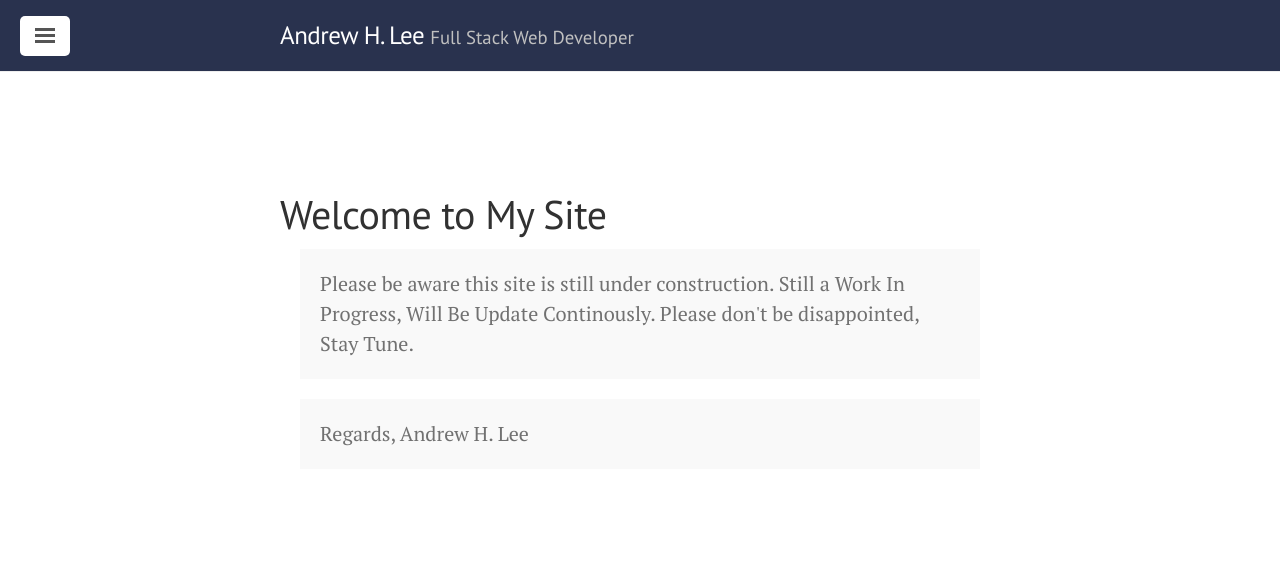
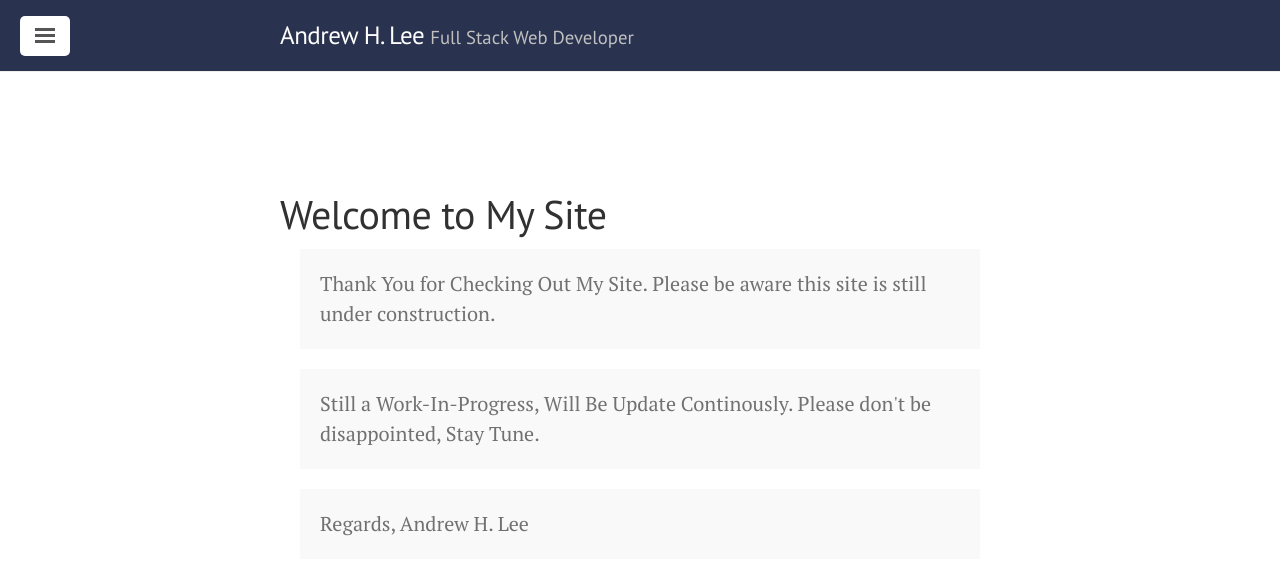
Before and after one commit to andrew-h-lee/andrew-h-lee.github.io, a Jekyll site: the page built from index.html, in a window 1280 px wide. Shown: the top 575 px of the page. Built offline with Jekyll 4.4.1, drawn with Linux system fonts in a browser that asks for light colours; the list of posts is cut into pages by our own code.

Commit message:
More Notice Update

```diff
--- a/index.html
+++ b/index.html
@@ -13,14 +13,18 @@ title: Home
 
         <body class="metro">
           <div class="container">
+
             <p class="message">
-              Please be aware this site is still under construction.
-              Still a Work In Progress, Will Be Update Continously.
+              Thank You for Checking Out My Site. Please be aware this site is still under construction.
+            </p>
+            <p class="message">
+              Still a Work-In-Progress, Will Be Update Continously.
               Please don't be disappointed, Stay Tune.
             </p>
             <p class="message">
               Regards, Andrew H. Lee
             </p>
+
           </div>
         </body>
 
```
